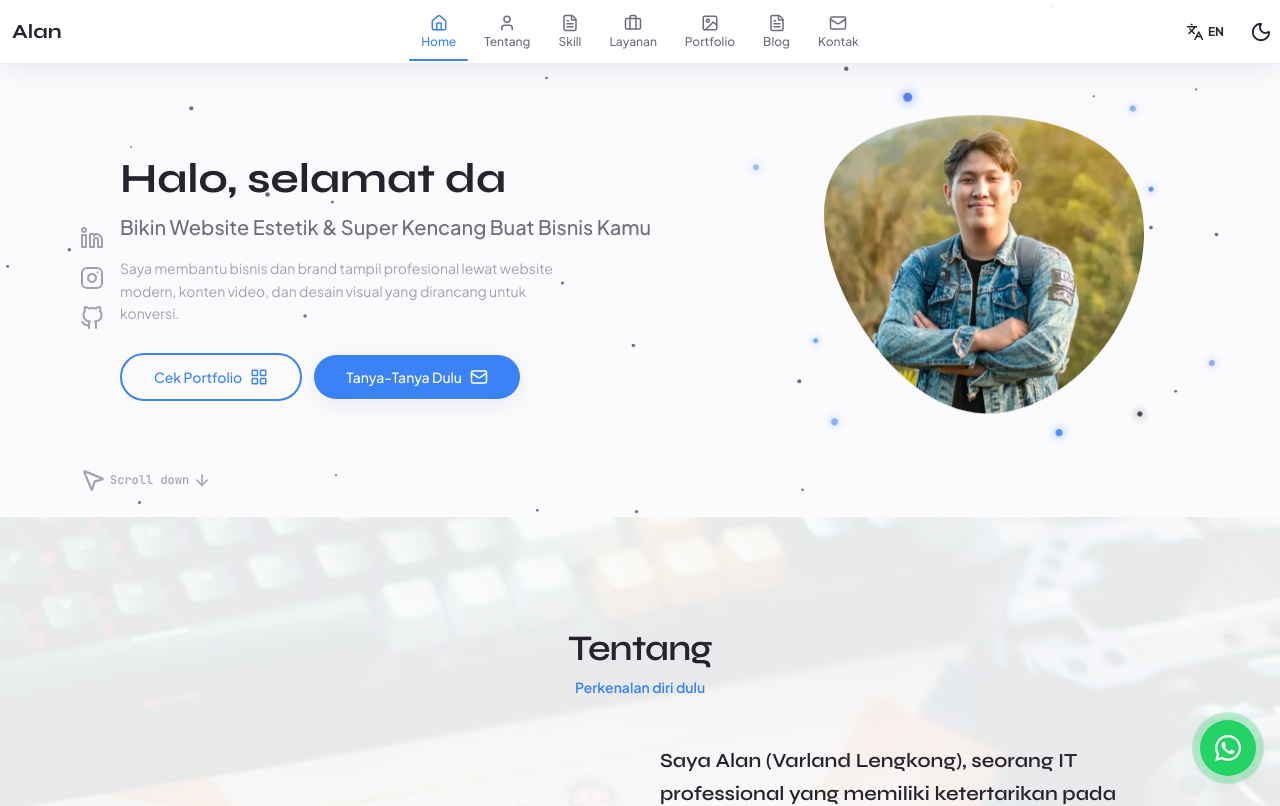
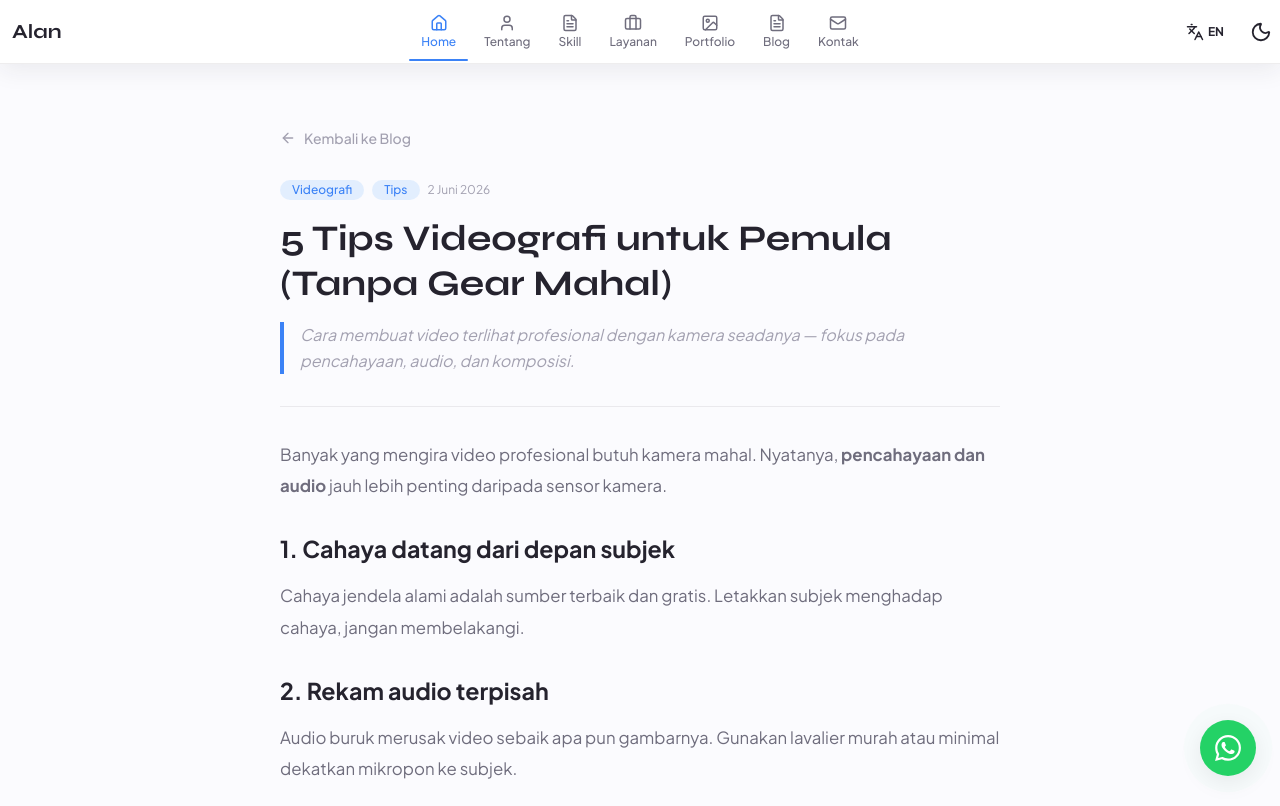
Before and after one commit to lansilvester/lansilvester.github.io, a React (Vite) app: page /blog/videography-tips in a window 1280 px wide. Before the commit this address led to /. Shown: the top 806 px of the page. Built offline with nearby package versions, Linux system fonts and the light colour scheme.

Commit message:
seo: tambah halaman blog per artikel, title dinamis, & sitemap lengkap

```diff
--- a/index.html
+++ b/index.html
@@ -85,7 +85,7 @@
       // rute selain /blog berfungsi saat dibuka langsung.
       try {
         var spaPath = sessionStorage.getItem('pagesRedirect')
-        if (spaPath && spaPath.startsWith('/') && !spaPath.startsWith('//') && !spaPath.startsWith('/blog')) {
+        if (spaPath && spaPath.startsWith('/') && !spaPath.startsWith('//')) {
           sessionStorage.removeItem('pagesRedirect')
           history.replaceState(null, '', spaPath)
         }
--- a/package.json
+++ b/package.json
@@ -5,7 +5,7 @@
   "type": "module",
   "scripts": {
     "dev": "vite",
-    "prebuild": "node scripts/fetch-medium.mjs && node scripts/fetch-instagram.mjs",
+    "prebuild": "node scripts/generate-sitemap.mjs && node scripts/fetch-medium.mjs && node scripts/fetch-instagram.mjs",
     "build": "vite build",
     "lint": "oxlint",
     "test": "vitest run",
@@ -16,6 +16,7 @@
   "dependencies": {
     "@tailwindcss/vite": "^4.3.3",
     "lucide-react": "^1.28.0",
+    "marked": "^18.0.9",
     "react": "^19.2.8",
     "react-dom": "^19.2.8",
     "react-router": "^8.3.0",
--- /dev/null
+++ b/scripts/generate-sitemap.mjs
@@ -0,0 +1,57 @@
+// Menghasilkan public/sitemap.xml dari halaman utama + artikel blog.
+// Menjalankan: node scripts/generate-sitemap.mjs
+import { readdirSync, readFileSync, writeFileSync } from 'node:fs'
+import { join } from 'node:path'
+
+const ROOT = process.cwd()
+const POSTS_DIR = join(ROOT, 'src/blog/posts')
+const OUT = join(ROOT, 'public/sitemap.xml')
+const BASE = 'https://lansilvester.github.io'
+
+const today = new Date().toISOString().slice(0, 10)
+
+function postDate(raw) {
+  const match = raw.match(/^date:\s*["']?([\d-]+)/m)
+  return match ? match[1] : today
+}
+
+function xmlEscape(s) {
+  return s.replace(/&/g, '&amp;').replace(/</g, '&lt;').replace(/>/g, '&gt;')
+}
+
+const slugs = readdirSync(POSTS_DIR)
+  .filter((f) => f.endsWith('.md'))
+  .map((f) => {
+    const slug = f.replace(/\.md$/, '')
+    const raw = readFileSync(join(POSTS_DIR, f), 'utf8')
+    return { slug, lastmod: postDate(raw) }
+  })
+  .sort((a, b) => b.lastmod.localeCompare(a.lastmod))
+
+const urls = [
+  { loc: `${BASE}/`, lastmod: today, changefreq: 'monthly', priority: '1.0' },
+  ...slugs.map(({ slug, lastmod }) => ({
+    loc: `${BASE}/blog/${slug}/`,
+    lastmod,
+    changefreq: 'monthly',
+    priority: '0.8',
+  })),
+]
+
+const xml = `<?xml version="1.0" encoding="UTF-8"?>
+<urlset xmlns="http://www.sitemaps.org/schemas/sitemap/0.9">
+${urls
+  .map(
+    (u) => `  <url>
+    <loc>${xmlEscape(u.loc)}</loc>
+    <lastmod>${u.lastmod}</lastmod>
+    <changefreq>${u.changefreq}</changefreq>
+    <priority>${u.priority}</priority>
+  </url>`,
+  )
+  .join('\n')}
+</urlset>
+`
+
+writeFileSync(OUT, xml, 'utf8')
+console.log(`sitemap.xml ditulis: ${urls.length} URL (${OUT})`)
--- a/src/App.jsx
+++ b/src/App.jsx
@@ -10,6 +10,7 @@ import WhatsAppFloat from './components/layout/WhatsAppFloat'
 import { useTheme } from './hooks/useTheme'
 import playModeSound from './utils/playModeSound'
 import { LAYOUT } from './data/content'
+import site from './data/site.json'
 
 const Skills = lazy(() => import('./components/sections/Skills'))
 const Qualification = lazy(() => import('./components/sections/Qualification'))
@@ -19,6 +20,7 @@ const Pricing = lazy(() => import('./components/sections/Pricing'))
 const ProjectInMind = lazy(() => import('./components/sections/ProjectInMind'))
 const Contact = lazy(() => import('./components/sections/Contact'))
 const BlogList = lazy(() => import('./components/blog/BlogList'))
+const BlogPost = lazy(() => import('./components/blog/BlogPost'))
 
 const SWITCH_DURATION = 550
 
@@ -81,6 +83,11 @@ function App() {
   const [mode, setMode] = useState('developer')
   const [switching, setSwitching] = useState(false)
   const switchTimer = useRef(null)
+  const { pathname } = useLocation()
+
+  useEffect(() => {
+    if (pathname === '/') document.title = site.title
+  }, [pathname])
 
   const handleModeChange = (next) => {
     if (next === mode || switching) return
@@ -101,6 +108,7 @@ function App() {
       <Header dark={dark} onToggleTheme={toggle} />
       <Routes>
         <Route path="/" element={<HomeSections mode={mode} onModeChange={handleModeChange} />} />
+        <Route path="/blog/:slug" element={<BlogPost />} />
         <Route path="*" element={<Navigate to="/" replace />} />
       </Routes>
       <Footer />
--- a/src/components/blog/BlogList.jsx
+++ b/src/components/blog/BlogList.jsx
@@ -64,7 +64,7 @@ function LocalCard({ post }) {
   const { t, lang } = useI18n()
   return (
     <a
-      href="#blog"
+      href={`/blog/${post.slug}`}
       className="group flex w-72 shrink-0 snap-start flex-col gap-2 rounded-2xl border border-line bg-card p-6 shadow-card transition-all duration-300 hover:-translate-y-1 hover:border-primary/40 hover:shadow-xl sm:w-80 lg:w-96"
     >
       <div className="flex flex-wrap items-center gap-2">
--- /dev/null
+++ b/src/components/blog/BlogPost.jsx
@@ -0,0 +1,71 @@
+import { useEffect, useMemo } from 'react'
+import { Link, Navigate, useParams } from 'react-router'
+import { marked } from 'marked'
+import site from '../../data/site.json'
+import { getPost, formatPostDate } from '../../utils/blog'
+import { useI18n } from '../../useI18n'
+import Icon from '../ui/Icon'
+
+marked.use({ gfm: true, breaks: false })
+
+export default function BlogPost() {
+  const { slug } = useParams()
+  const { t, lang } = useI18n()
+  const post = useMemo(() => (slug ? getPost(slug) : null), [slug])
+
+  useEffect(() => {
+    if (post) document.title = `${post.title} | ${site.title}`
+  }, [post])
+
+  const html = useMemo(() => (post ? marked.parse(post.content || '') : ''), [post])
+
+  if (!post) return <Navigate to="/" replace />
+
+  const date = formatPostDate(post.date, lang === 'id' ? 'id-ID' : 'en-US')
+
+  return (
+    <main className="mx-auto w-full max-w-3xl px-6 pb-24 pt-28 sm:pb-28 sm:pt-32">
+      <Link
+        to="/"
+        className="group mb-8 inline-flex items-center gap-2 text-sm font-medium text-muted transition-colors hover:text-primary"
+      >
+        <Icon
+          name="arrowLeft"
+          size={16}
+          className="transition-transform duration-300 group-hover:-translate-x-1"
+        />
+        {t('blog.backToBlog')}
+      </Link>
+
+      <header>
+        <div className="flex flex-wrap items-center gap-2">
+          {post.tags?.map((tag) => (
+            <span
+              key={tag}
+              className="rounded-full bg-primary-lighter/40 px-3 py-0.5 text-xs font-medium text-primary"
+            >
+              {tag}
+            </span>
+          ))}
+          {date && <span className="text-xs text-muted">{date}</span>}
+        </div>
+        <h1 className="mt-4 font-display text-3xl font-bold leading-tight text-title sm:text-4xl">
+          {post.title}
+        </h1>
+        {post.excerpt && (
+          <p className="mt-4 border-l-4 border-primary pl-4 text-base italic leading-relaxed text-muted">
+            {post.excerpt}
+          </p>
+        )}
+      </header>
+
+      <hr className="my-8 border-line" />
+
+      <article
+        lang={post.lang === 'en' ? 'en' : 'id'}
+        className="blog-post-body"
+        dangerouslySetInnerHTML={{ __html: html }}
+      />
+    </main>
+  )
+}
--- a/src/index.css
+++ b/src/index.css
@@ -648,3 +648,130 @@ body {
     opacity: 0;
   }
 }
+
+/* ===== Tipografi isi artikel blog ===== */
+.blog-post-body {
+  color: var(--color-text);
+  line-height: 1.85;
+  font-size: 1.05rem;
+}
+
+.blog-post-body > *:first-child {
+  margin-top: 0;
+}
+
+.blog-post-body h1,
+.blog-post-body h2,
+.blog-post-body h3,
+.blog-post-body h4,
+.blog-post-body h5 {
+  color: var(--color-title);
+  font-weight: 700;
+  line-height: 1.35;
+  margin: 2rem 0 0.75rem;
+}
+
+.blog-post-body h1 {
+  font-size: 1.75rem;
+}
+
+.blog-post-body h2 {
+  font-size: 1.45rem;
+}
+
+.blog-post-body h3 {
+  font-size: 1.2rem;
+}
+
+.blog-post-body p {
+  margin: 1rem 0;
+}
+
+.blog-post-body a {
+  color: var(--color-primary);
+  text-decoration: underline;
+  text-underline-offset: 3px;
+}
+
+.blog-post-body a:hover {
+  color: var(--color-primary-alt);
+}
+
+.blog-post-body ul,
+.blog-post-body ol {
+  padding-left: 1.5rem;
+  margin: 1rem 0;
+}
+
+.blog-post-body ul {
+  list-style: disc;
+}
+
+.blog-post-body ol {
+  list-style: decimal;
+}
+
+.blog-post-body li {
+  margin: 0.35rem 0;
+}
+
+.blog-post-body blockquote {
+  border-left: 4px solid var(--color-primary);
+  margin: 1.25rem 0;
+  padding: 0.25rem 0 0.25rem 1rem;
+  color: var(--color-title);
+  font-style: italic;
+}
+
+.blog-post-body code {
+  background: var(--color-line);
+  border-radius: 6px;
+  padding: 2px 7px;
+  font-size: 0.875em;
+  font-family: var(--font-mono);
+}
+
+.blog-post-body pre {
+  background: var(--color-title);
+  color: var(--color-body);
+  border-radius: 12px;
+  padding: 1rem 1.25rem;
+  overflow-x: auto;
+  margin: 1.25rem 0;
+}
+
+.blog-post-body pre code {
+  background: transparent;
+  padding: 0;
+  color: inherit;
+}
+
+.blog-post-body img {
+  max-width: 100%;
+  height: auto;
+  border-radius: 12px;
+  margin: 1.25rem 0;
+}
+
+.blog-post-body hr {
+  border-color: var(--color-line);
+  margin: 1.75rem 0;
+}
+
+.blog-post-body table {
+  width: 100%;
+  border-collapse: collapse;
+  margin: 1.25rem 0;
+}
+
+.blog-post-body th,
+.blog-post-body td {
+  border: 1px solid var(--color-line);
+  padding: 8px 12px;
+  text-align: left;
+}
+
+.blog-post-body th {
+  color: var(--color-title);
+  font-weight: 600;
+}
```
Also changed, not shown: 2 other files (tests, documents, lock files or other folders).
